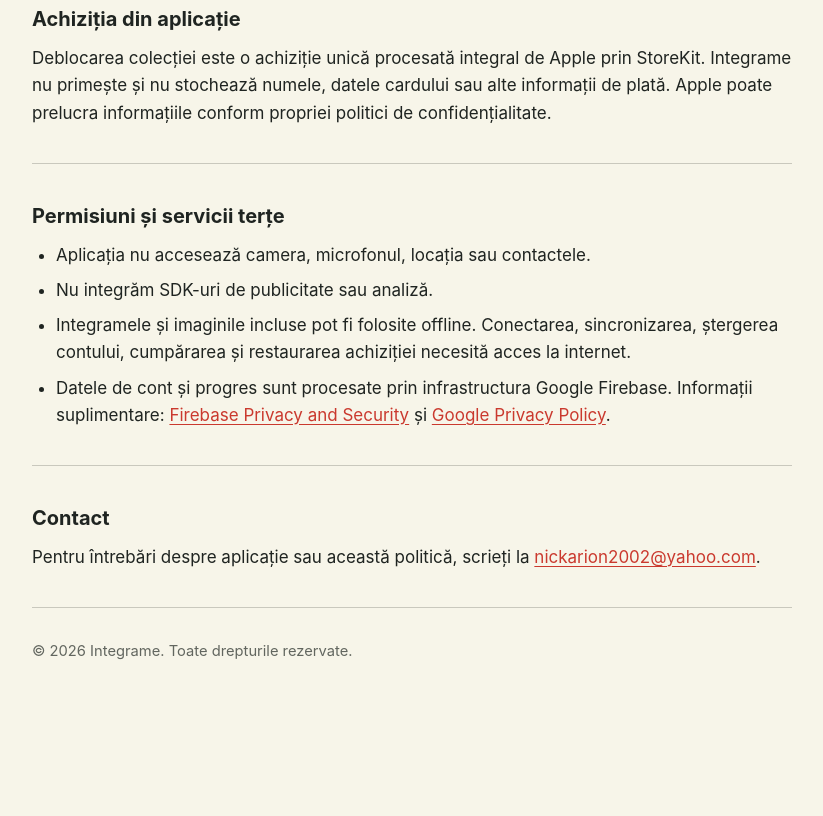
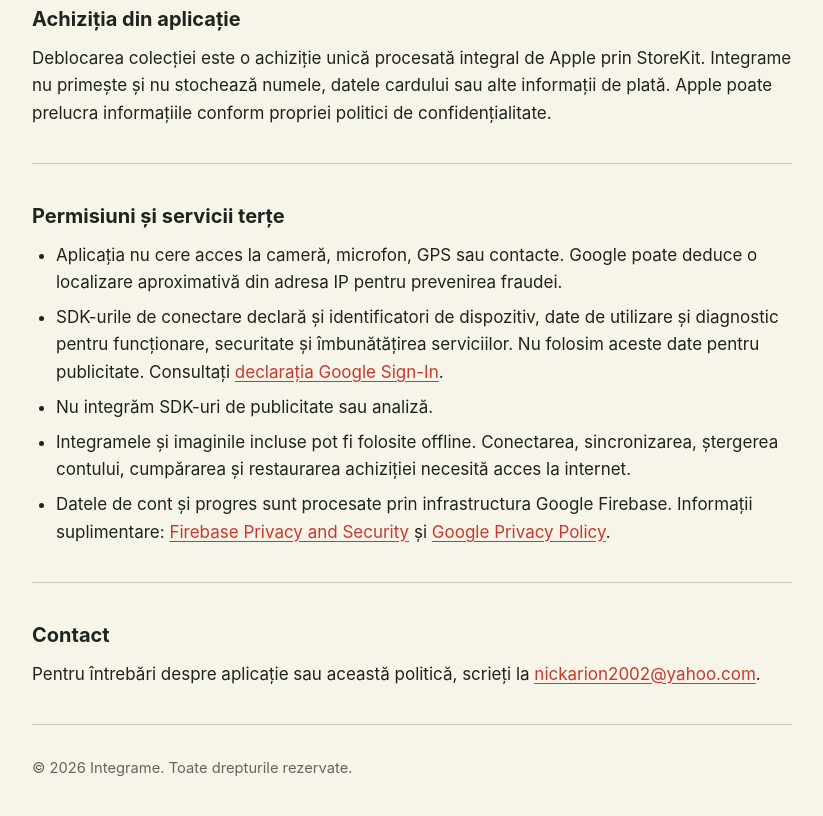
Before and after one commit to nickarion2002/integrame-privacy, a plain HTML site: page index.html in a window 1280 px wide. Shown: the part 1310-2126 px from the top of the page, without its empty margins (228-1051 px from the left). Before the commit the page ends 2054 px from the top, so only its background shows below. Drawn offline with Linux system fonts and the light colour scheme.

Commit message:
Clarify authentication SDK privacy disclosures

```diff
--- a/index.html
+++ b/index.html
@@ -111,7 +111,8 @@
     <section>
       <h2>Permisiuni și servicii terțe</h2>
       <ul>
-        <li>Aplicația nu accesează camera, microfonul, locația sau contactele.</li>
+        <li>Aplicația nu cere acces la cameră, microfon, GPS sau contacte. Google poate deduce o localizare aproximativă din adresa IP pentru prevenirea fraudei.</li>
+        <li>SDK-urile de conectare declară și identificatori de dispozitiv, date de utilizare și diagnostic pentru funcționare, securitate și îmbunătățirea serviciilor. Nu folosim aceste date pentru publicitate. Consultați <a href="https://developers.google.com/identity/sign-in/ios/app-privacy">declarația Google Sign-In</a>.</li>
         <li>Nu integrăm SDK-uri de publicitate sau analiză.</li>
         <li>Integramele și imaginile incluse pot fi folosite offline. Conectarea, sincronizarea, ștergerea contului, cumpărarea și restaurarea achiziției necesită acces la internet.</li>
         <li>Datele de cont și progres sunt procesate prin infrastructura Google Firebase. Informații suplimentare: <a href="https://firebase.google.com/support/privacy">Firebase Privacy and Security</a> și <a href="https://policies.google.com/privacy">Google Privacy Policy</a>.</li>
```
